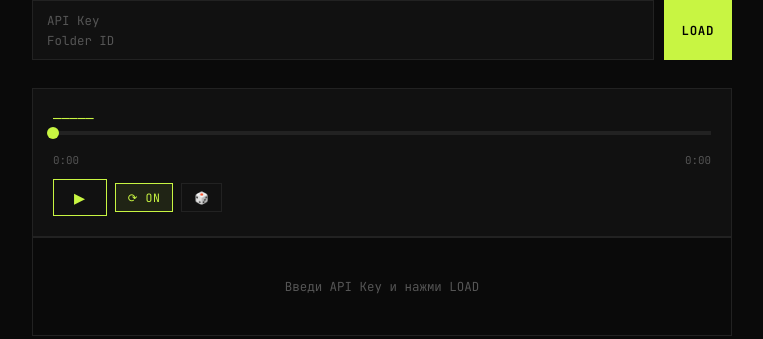
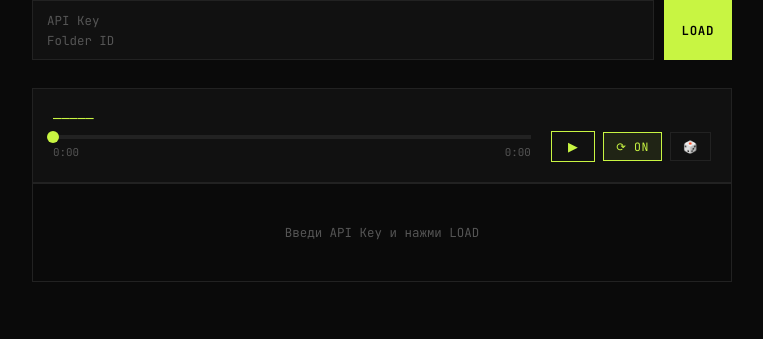
Before and after one commit to movlord-cloud-audio/cloud-audio, a plain HTML site: page index.html in a window 1280 px wide. Shown: the whole page, without its empty margins (258-1021 px from the left). Drawn offline with Linux system fonts and the light colour scheme; a web font is replaced by a local one.

Commit message:
сгруппировать прогресс-бар и время

```diff
--- a/index.html
+++ b/index.html
@@ -20,6 +20,7 @@
         <div class="now-playing-title" id="nowPlayingTitle">—————</div>
         <audio id="audioPlayer"></audio>
         <div class="custom-player">
+            <div class="progress-container">
                 <div class="progress-bar" id="progressBar">
                     <div class="progress-fill" id="progressFill"></div>
                     <div class="progress-thumb" id="progressThumb"></div>
@@ -28,10 +29,11 @@
                     <span id="timeCurrent">0:00</span>
                     <span id="timeTotal">0:00</span>
                 </div>
+            </div>
             <div class="controls-row">
                 <button class="ctrl-btn play-btn" id="playBtn" onclick="togglePlay()">▶</button>
                 <button class="ctrl-btn loop-btn" id="loopBtn" onclick="toggleLoop()">⟳</button>
-                <button class="ctrl-btn" id="randomBtn" onclick="playRandom()">🎲</button>
+                <button class="ctrl-btn" id="randomBtn" onclick="playRandom()" title="Случайный трек">🎲</button>
             </div>
         </div>
     </div>
--- a/style.css
+++ b/style.css
@@ -213,18 +213,25 @@ audio {
 
 /* CUSTOM PLAYER */
 .custom-player {
+    display: flex;
+    align-items: center;
+    gap: 20px;
     margin-top: 4px;
+}
+
+.progress-container {
+    flex: 1;
 }
 
 .progress-bar {
     position: relative;
     height: 24px;
-    background: var(--border);
     cursor: pointer;
-    margin-bottom: 8px;
     padding: 10px 0;
     margin-top: -10px;
+    background: var(--border);
     background-clip: content-box;
+    margin-bottom: 0;
 }
 
 .progress-fill {
@@ -256,13 +263,15 @@ audio {
     justify-content: space-between;
     font-size: 0.68rem;
     color: var(--muted);
-    margin-bottom: 12px;
+    margin-top: -4px;
+    margin-bottom: 0;
 }
 
 .controls-row {
     display: flex;
     align-items: center;
     gap: 8px;
+    flex-shrink: 0;
 }
 
 .ctrl-btn {
@@ -280,8 +289,8 @@ audio {
 .play-btn {
     border-color: var(--accent);
     color: var(--accent);
-    font-size: 0.9rem;
-    padding: 8px 20px;
+    font-size: 0.8rem;
+    padding: 6px 16px;
 }
 
 
```
Lines whose indentation alone changed are shown as unchanged.
